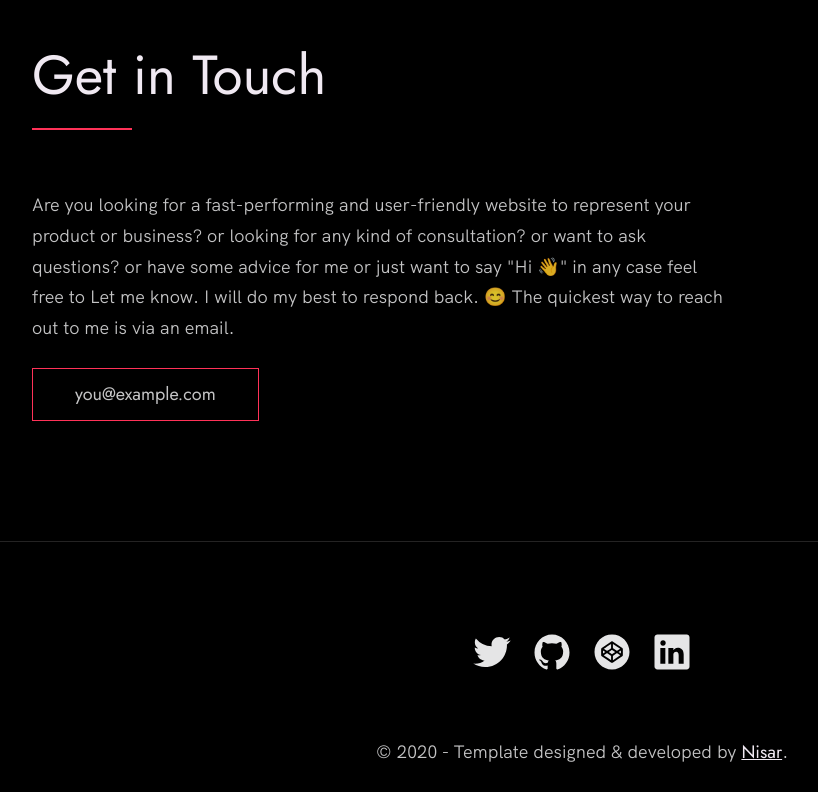
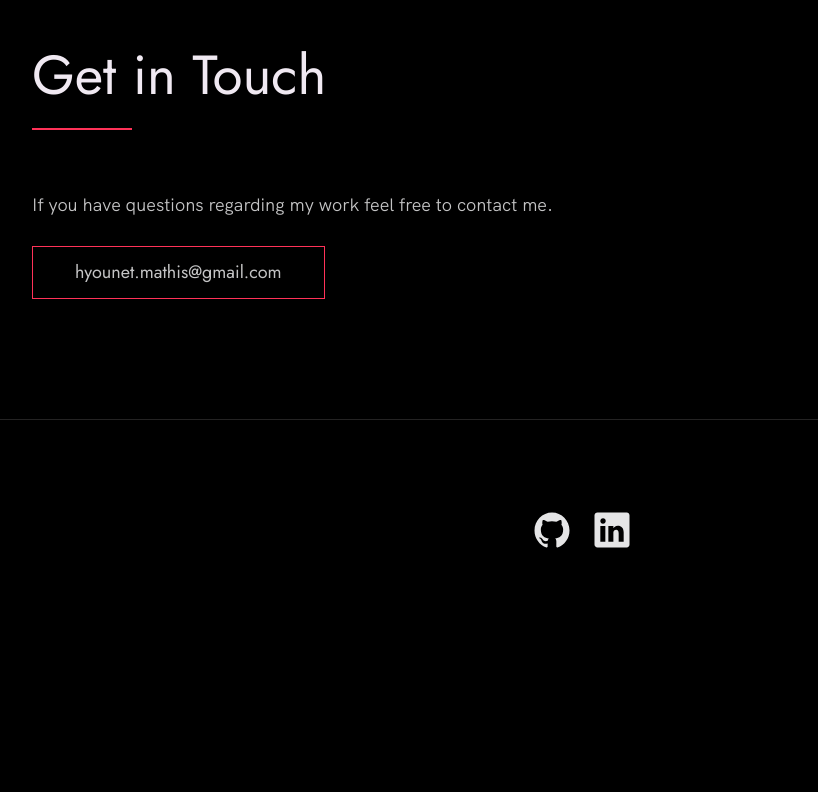
Before and after one commit to M4tt1s/eportfolio, a plain HTML site: page index.html in a window 1280 px wide. Shown: the part 4130-4922 px from the top of the page, without its empty margins (58-876 px from the left). After the commit the page ends 4749 px from the top, so only its background shows below. Drawn offline with Linux system fonts and the light colour scheme; grey boxes are pictures that could not be loaded.

Commit message:
Changed header and footer

```diff
--- a/index.html
+++ b/index.html
@@ -24,12 +24,12 @@
 
   <!-- Put your site title here -->
   <title>
-    Syed Ali Hussnain | A Web Developer based in Lahore, Pakistan.
+    Mathis HYOUNET | Hardware and networks enineering student at ENSEEIHT.
   </title>
 
-  <meta name="description" content="Add small description of yourslef.">
+  <meta name="description" content="Hello I'm Mathis, I'm a hardware and networks engineering student at ENSEEIHT. My goal is to work in cybersecurity and networking. I like programming and online games.">
   <!-- Add some coding keywords below, Ex: (React, CSS etc) -->
-  <meta name="keywords" content="Put your name, skills and some coding keywords" />
+  <meta name="keywords" content="Mathis HYOUNET. Hardware, networks, cybersecurity, Java, VHDL, C/C++. Toulouse ENSEEIHT." />
   <link rel="stylesheet" href="index.css" />
 </head>
 
@@ -213,15 +213,10 @@
       <h2>Get in Touch</h2>
       <div class="contact__info">
         <p>
-          Are you looking for a fast-performing and user-friendly website to
-          represent your product or business? or looking for any kind of
-          consultation? or want to ask questions? or have some advice for me
-          or just want to say "Hi 👋" in any case feel free to Let me know. I
-          will do my best to respond back. 😊 The quickest way to reach out to
-          me is via an email.
+          If you have questions regarding my work feel free to contact me.
         </p>
         <!-- Replace the email with yours -->
-        <a href="mailto:you@example.com" class="btn">you@example.com</a>
+        <a href="mailto:hyounet.mathis@gmail.com" class="btn">hyounet.mathis@gmail.com</a>
       </div>
     </div>
   </section>
@@ -232,30 +227,25 @@
     <div class="row">
       <!-- Update the links to point to your accounts -->
       <ul class="footer__social-links">
-        <li class="footer__social-link-item">
+        <!-- <li class="footer__social-link-item">
           <a href="https://twitter.com/nisarhassan12/" title="Link to Twitter Profile">
             <img src="./images/twitter.svg" class="footer__social-image" alt="Twitter">
           </a>
-        </li>
+        </li> -->
         <li class="footer__social-link-item">
-          <a href="https://github.com/nisarhassan12/" title="Link to Github Profile">
+          <a href="https://github.com/M4tt1s/" title="Link to Github Profile">
             <img src="./images/github.svg" class="footer__social-image" alt="Github">
           </a>
         </li>
         <li class="footer__social-link-item">
-          <a href="https://codepen.io/nisar_hassan" title="Link to Codepen Profile">
-            <img src="./images/codepen.svg" class="footer__social-image" alt="Codepen">
-          </a>
-        </li>
-        <li class="footer__social-link-item">
-          <a href=https://www.linkedin.com/in/nisar-hassan-naqvi-413466199/">
+          <a href=https://www.linkedin.com/in/mathis-hyounet-70168a2a8/">
             <img src="./images/linkedin.svg" title="Link to Linkedin Profile" class="footer__social-image" alt="Linkedin">
           </a>
         </li>
       </ul>
 
       <!-- If you give me some credit by keeping the below paragraph, will be huge for me 😊 Thanks. -->
-      <p>
+      <!-- <p>
         &copy; 2020 - Template designed & developed by <a href="https://nisar.dev" class="link">Nisar</a>.
       </p>
       <div class="footer__github-buttons">
@@ -263,7 +253,7 @@
           src="https://ghbtns.com/github-btn.html?user=nisarhassan12&repo=portfolio-template&type=watch&count=true"
           frameborder="0" scrolling="0" width="170" height="20" title="Watch Portfolio Template on GitHub">
         </iframe>
-      </div>
+      </div> -->
     </div>
   </footer>
 
```
